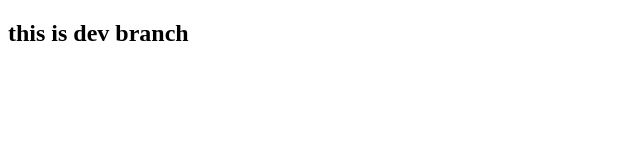
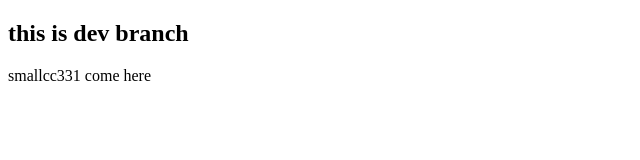
Before and after one commit to smallcc331/cxz-demo, a plain HTML site: page index.html in a window 1280 px wide. Shown: the whole page, without its empty margins (0-640 px from the left). Drawn offline with Linux system fonts and the light colour scheme.

Commit message:
eait index.html

```diff
--- a/index.html
+++ b/index.html
@@ -6,5 +6,6 @@
 </head>
 <body>
 <h2>this is dev branch</h2>
+<p>smallcc331 come here</p>
 </body>
 </html>
```
